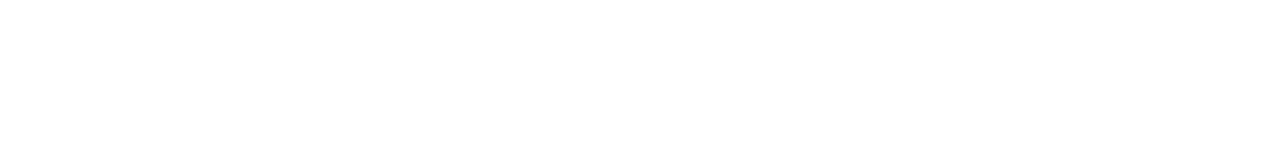
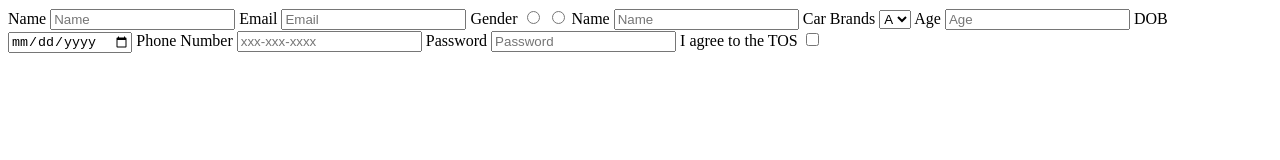
Before and after one commit to acciojob/signup-form-car-Ishan-Riyal, a website: page main.html in a window 1280 px wide. Drawn offline with Linux system fonts and the light colour scheme.

Commit message:
created a submission

```diff
--- a/main.html
+++ b/main.html
@@ -1,16 +1,54 @@
 <!DOCTYPE html>
+<html lang="en">
+  <head>
+    <meta charset="UTF-8" />
+    <meta name="viewport" content="width=device-width, initial-scale=1.0" />
+    <title>Document</title>
 
-<html>
-
-<head>
 	<link rel="stylesheet" href="styles.css">
 </head>
 
 <body>
 	<!-- the entire body must be written by student -->
-    <script type="text/javascript" src="./script.js">
-</script>
+    <script type="text/javascript" src="./script.js"></script>
 
+	<form>
+		<label>Name</label>
+		<input type='text' required id='name' placeholder='Name'/>
+
+		<label>Email</label>
+		<input type='email' required id='email' placeholder='Email'/>
+
+		<label>Gender</label>
+		<input type='radio' required id='gender_m'/>
+		<input type='radio' required id='gender_f'/>
+
+		<label>Name</label>
+		<input type='text' required id='name' placeholder='Name'/>
+
+		<label>Car Brands</label>
+		<select>
+			<option value='A'>A</option>
+			<option value='B'>B</option>
+			<option value='C'>C</option>
+			<option value='D'>D</option>
+		</select>
+
+		<label>Age</label>
+		<input type='number' required id='age' placeholder='Age'/>
+
+		<label>DOB</label>
+		<input type='date' required id='dob'/>
+
+		<label>Phone Number</label>
+		<input type='tel' id='tel' placeholder='xxx-xxx-xxxx'/>
+
+		<label>Password</label>
+		<input type='password' required id='password' placeholder='Password'/>
+
+		<label>I agree to the TOS</label>
+		<input type='checkbox' required id='tos' value='I agree to the TOS'/>
+	</form>
 </body>
 
 </html>
```
